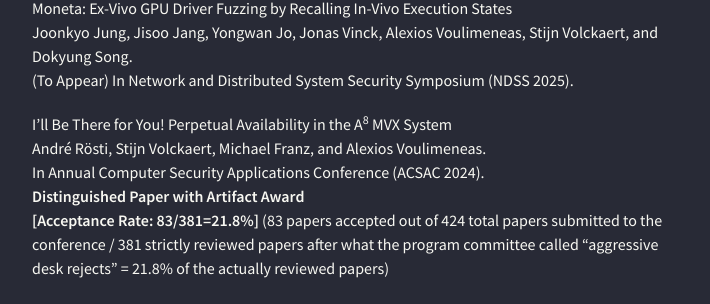
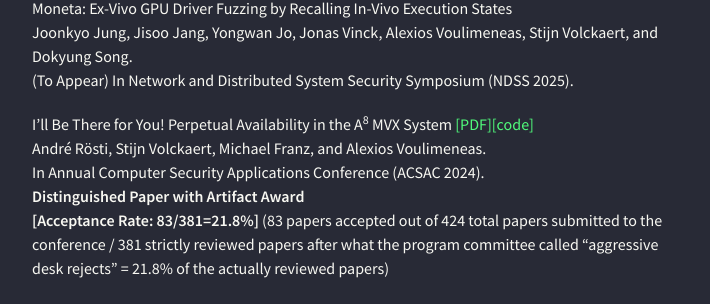
Before and after one commit to alexios-voulimeneas/alexios-voulimeneas.github.io, a Jekyll site: the page built from index.md, in a window 1280 px wide and 900 px high, scrolled down 1425 px. Shown: the part 146-450 px from the top of the window, without its empty margins (283-993 px from the left). Built offline with Jekyll 4.4.1, drawn with Linux system fonts in a browser that asks for light colours; nearby versions of some CDN libraries; the repository's description, which GitHub fills in, is left out.

Commit message:
Update index.md

```diff
--- a/index.md
+++ b/index.md
@@ -37,7 +37,7 @@
 Joonkyo Jung, Jisoo Jang, Yongwan Jo, Jonas Vinck, Alexios Voulimeneas, Stijn Volckaert, and Dokyung Song.
 (To Appear) In Network and Distributed System Security Symposium (NDSS 2025).
 
-I’ll Be There for You! Perpetual Availability in the A<sup>8</sup> MVX System
+I’ll Be There for You! Perpetual Availability in the A<sup>8</sup> MVX System [[PDF]](./papers/a8acsac2024.pdf)[[code]](https://github.com/andrej/a8)
 André Rösti, Stijn Volckaert, Michael Franz, and Alexios Voulimeneas.
 In Annual Computer Security Applications Conference (ACSAC 2024).
 **Distinguished Paper with Artifact Award**
```
